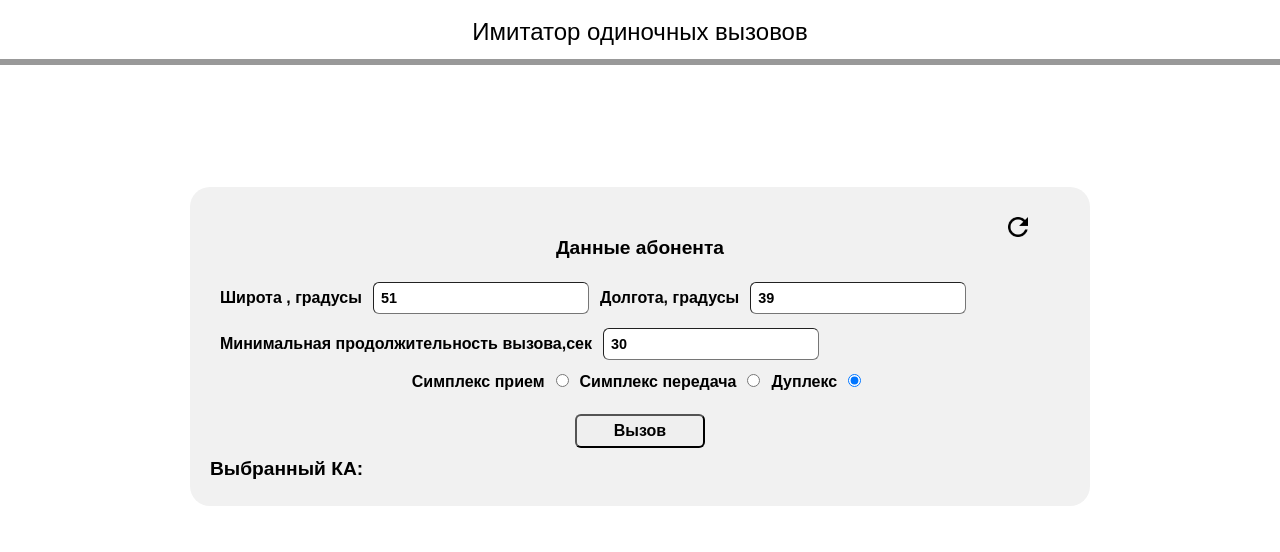
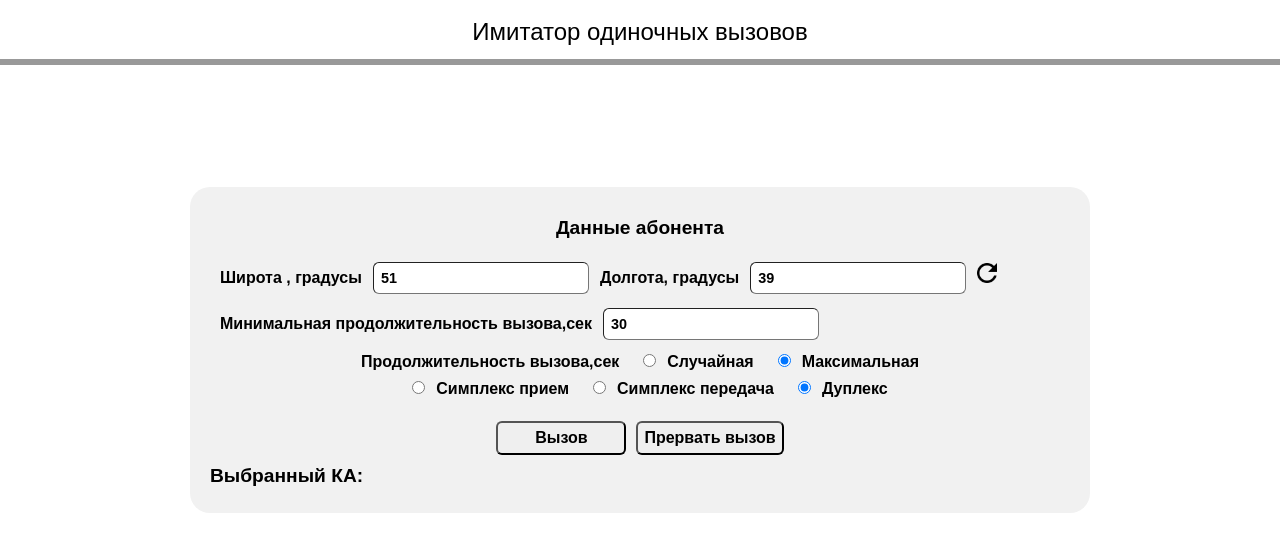
Before and after one commit to Aleksandrskm/RSS-SURR, a Flask app: page /call__simulator in a window 1280 px wide. Shown: the part 75-627 px from the top of the page. Run offline with Flask 3, Linux system fonts and the light colour scheme.

Commit message:
работа с функциями очищения

```diff
--- a/website/static/css/style.css
+++ b/website/static/css/style.css
@@ -202,6 +202,18 @@ img {
     padding: 6px;
     text-align: center;
     width: 130px;
+    border-radius: 6px;
+    border-width: 2px;
+    font-size: calc(1rem);
+    font-weight: bold;
+    font-family: Arial, sans-serif;
+}
+#task-btn_cansel{
+    margin-left: 10px;
+    /* margin-top: 10px; */
+    padding: 6px;
+    text-align: center;
+    /* width: 130px; */
     border-radius: 6px;
     border-width: 2px;
     font-size: calc(1rem);
@@ -456,7 +468,7 @@ body {
 
 .btn2 {
     display: flex;
-    flex-direction: column;
+    flex-direction: row;
     justify-content: center;
     align-items: center;
 }
@@ -474,11 +486,12 @@ body {
 
 .radio-dvi input{
     width: 13px;
+    margin-left: 20px;
 }
 .re-date{
     width: 20px;
     height: 20px;
-    margin-left: 90%;
+    /* margin-left: 90%; */
     margin-right: 0%;
 }
 .header-log{
--- a/website/static/js/index.js
+++ b/website/static/js/index.js
@@ -158,8 +158,46 @@ async function calculateFirstAvailableInterval(data){
           </div> `;
 
           console.log(respons.Nomera_zanyatyih_yacheek[0]);
-          setTimeout(function(){
-            console.log(respons.Nomera_zanyatyih_yacheek);
+
+          if (document.querySelector('.time_call-max').checked) {
+            console.log(respons.Nomera_zanyatyih_yacheek[0]);
+            const time =String(document.querySelector('.total-time').innerText);
+            console.log(time.substring(time.length-3));
+            const timer=setTimeout(function(){
+              postRelaeseFrRes(respons.Nomera_zanyatyih_yacheek,result.satellite_id).then(()=>{
+                document.querySelector('.information_request').innerHTML+=` <br><div style="font-size: calc(1.2rem);">Завершение сеанса связи: </div>`;
+                document.querySelector('.information_request').innerHTML+=`<div>Каналы освобождены</div>`;
+                document.querySelector('.information_request').innerHTML+=`<div> Продолжительность вызова ${time.substring(time.length-3)} секунд</div>`;
+                const dataEndCall=new Date();
+                document.querySelector('.information_request').innerHTML+=` <div>Время завершения вызова ${String(dataEndCall)}:</div> <br>`;
+                document.getElementById('response3').innerHTML+=`<br><div style="
+                font-size: calc(1.2rem);">Завершение сеанса связи:</div>`;
+                document.getElementById('response3').innerHTML+=`<div>Каналы очищены</div>`;
+                document.getElementById('response3').innerHTML+=`<div>Время очистки каналов ${String(dataEndCall)}</div>`;
+              });
+            },Number(time.substring(time.length-3))*1000);
+            const btnEnd=document.getElementById('task-btn_cansel');
+            btnEnd.addEventListener('click',()=>{
+              clearTimeout(timer);
+              postRelaeseFrRes(respons.Nomera_zanyatyih_yacheek,result.satellite_id).then(()=>{
+                const dataEndCall=new Date();
+                document.querySelector('.information_request').innerHTML+=` <br><div style="font-size: calc(1.2rem);">Завершение сеанса связи: </div>`;
+                  document.querySelector('.information_request').innerHTML+=`<div>Каналы освобождены</div>`;
+                  // document.querySelector('.information_request').innerHTML+=`<div> Продолжительность вызова ${dataEndCall} секунд</div>`;
+                  document.querySelector('.information_request').innerHTML+=` <div>Продолжительность вызова
+                  ${(dataEndCall-new Date(data.start_datetime_iso))/1000} секунд</div> <br>`;
+                  document.querySelector('.information_request').innerHTML+=` <div>Время завершения вызова
+                  ${dataEndCall}</div> <br>`;
+                  document.getElementById('response3').innerHTML+=`<br><div style="
+                  font-size: calc(1.2rem);">Завершение сеанса связи:</div>`;
+                  document.getElementById('response3').innerHTML+=`<div>Каналы очищены</div>`;
+                  document.getElementById('response3').innerHTML+=`<div>Время очистки каналов ${String(dataEndCall)}</div>`;
+              });
+
+            });
+          }
+          else{
+            const timer=setTimeout(function(){
               postRelaeseFrRes(respons.Nomera_zanyatyih_yacheek,result.satellite_id).then(()=>{
                 document.querySelector('.information_request').innerHTML+=` <br><div style="font-size: calc(1.2rem);">Завершение сеанса связи: </div>`;
                 document.querySelector('.information_request').innerHTML+=`<div>Каналы освобождены</div>`;
@@ -173,27 +211,112 @@ async function calculateFirstAvailableInterval(data){
               });
 
             },randTime);
+            const btnEnd=document.getElementById('task-btn_cansel');
+            btnEnd.addEventListener('click',()=>{
+              clearTimeout(timer);
+              postRelaeseFrRes(respons.Nomera_zanyatyih_yacheek,result.satellite_id).then(()=>{
+                const dataEndCall=new Date();
+                document.querySelector('.information_request').innerHTML+=` <br><div style="font-size: calc(1.2rem);">Завершение сеанса связи: </div>`;
+                  document.querySelector('.information_request').innerHTML+=`<div>Каналы освобождены</div>`;
+                  // document.querySelector('.information_request').innerHTML+=`<div> Продолжительность вызова ${dataEndCall} секунд</div>`;
+                  document.querySelector('.information_request').innerHTML+=` <div>Продолжительность вызова
+                  ${(dataEndCall-new Date(data.start_datetime_iso))/1000} секунд</div> <br>`;
+                  document.querySelector('.information_request').innerHTML+=` <div>Время завершения вызова
+                  ${dataEndCall}</div> <br>`;
+                  document.getElementById('response3').innerHTML+=`<br><div style="
+                  font-size: calc(1.2rem);">Завершение сеанса связи:</div>`;
+                  document.getElementById('response3').innerHTML+=`<div>Каналы очищены</div>`;
+                  document.getElementById('response3').innerHTML+=`<div>Время очистки каналов ${String(dataEndCall)}</div>`;
+              });
+
+            });
+          }
 
         });
       }
       else{
         postOcFrREs(result.satellite_id,document.querySelector('.simple-checkbox').value).then(response=>{
           const randTime=getRandomNumber(60000,120000);
-          document.querySelector('.information_request').innerHTML+=`<div>Время получения КА для связи ${new Date()}</div>`;
-      document.querySelector('.information_request').innerHTML+=`<div>Время вызова функции занятия каналов  ${new Date()}</div>`;
+          document.querySelector('.information_request').innerHTML+=`<div>Время получения КА для связи  ${new Date()}</div>`;
+          document.getElementById('response3').innerHTML+=`<div>Время вызова сеанса связи ${new Date()}</div>`;
+          document.getElementById('response3').innerHTML+=`<div>Каналы выделены</div>`;
+          document.querySelector('.information_request').innerHTML+=`<div>Время вызова сеанса связи ${new Date()}</div>`;
+
           document.querySelector('.information_request').innerHTML+=`<div> Заняты частотные каналы:${result.satellite_name} ${response.Nomera_zanyatyih_yacheek[0][0]} -
            ${response.Nomera_zanyatyih_yacheek[0][1]}</div> `;
+          if (document.querySelector('.time_call-max').checked) {
+            const time =String(document.querySelector('.total-time').innerText);
+            console.log(time.substring(time.length-3));
+            const timer=setTimeout(function(){
+              postRelaeseFrRes(response.Nomera_zanyatyih_yacheek,result.satellite_id).then(()=>{
+                document.querySelector('.information_request').innerHTML+=` <br><div style="font-size: calc(1.2rem);">Завершение сеанса связи: </div>`;
+                document.querySelector('.information_request').innerHTML+=`<div>Каналы освобождены</div>`;
+                document.querySelector('.information_request').innerHTML+=`<div> Продолжительность вызова ${time.substring(time.length-3)} секунд</div>`;
+                const dataEndCall=new Date();
+                document.querySelector('.information_request').innerHTML+=` <div>Время завершения вызова ${String(dataEndCall)}:</div> <br>`;
+                document.getElementById('response3').innerHTML+=`<br><div style="
+                font-size: calc(1.2rem);">Завершение сеанса связи:</div>`;
+                document.getElementById('response3').innerHTML+=`<div>Каналы очищены</div>`;
+                document.getElementById('response3').innerHTML+=`<div>Время очистки каналов ${String(dataEndCall)}</div>`;
+              });
+            },Number(time.substring(time.length-3))*1000);
+            const btnEnd=document.getElementById('task-btn_cansel');
+            btnEnd.addEventListener('click',()=>{
+              clearTimeout(timer);
+              postRelaeseFrRes(response.Nomera_zanyatyih_yacheek,result.satellite_id).then(()=>{
+                const dataEndCall=new Date();
+                document.querySelector('.information_request').innerHTML+=` <br><div style="font-size: calc(1.2rem);">Завершение сеанса связи: </div>`;
+                  document.querySelector('.information_request').innerHTML+=`<div>Каналы освобождены</div>`;
+                  // document.querySelector('.information_request').innerHTML+=`<div> Продолжительность вызова ${dataEndCall} секунд</div>`;
+                  document.querySelector('.information_request').innerHTML+=` <div>Продолжительность вызова
+                  ${(dataEndCall-new Date(data.start_datetime_iso))/1000} секунд</div> <br>`;
+                  document.querySelector('.information_request').innerHTML+=` <div>Время завершения вызова
+                  ${dataEndCall}</div> <br>`;
+                  document.getElementById('response3').innerHTML+=`<br><div style="
+                  font-size: calc(1.2rem);">Завершение сеанса связи:</div>`;
+                  document.getElementById('response3').innerHTML+=`<div>Каналы очищены</div>`;
+                  document.getElementById('response3').innerHTML+=`<div>Время очистки каналов ${String(dataEndCall)}</div>`;
+              });
+
+            });
+          }
+          else{
             setTimeout(function(){
 
               postRelaeseFrRes(response.Nomera_zanyatyih_yacheek,result.satellite_id).then(()=>{
                 document.querySelector('.information_request').innerHTML+=` <br><div style="font-size: calc(1.2rem);">Завершение сеанса связи: </div>`;
-              document.querySelector('.information_request').innerHTML+=` <div>Каналы освобождены  </div>`;
-              document.querySelector('.information_request').innerHTML+=` <div> Продолжительность вызова ${randTime/1000} секунд</div>`;
+                document.querySelector('.information_request').innerHTML+=`<div>Каналы освобождены</div>`;
+                document.querySelector('.information_request').innerHTML+=`<div> Продолжительность вызова ${randTime/1000} секунд</div>`;
                 const dataEndCall=new Date();
-              document.querySelector('.information_request').innerHTML+=` <div> Время завершения вызова ${String(dataEndCall)}</div>`;
+                document.querySelector('.information_request').innerHTML+=` <div>Время завершения вызова ${String(dataEndCall)}:</div> <br>`;
+                document.getElementById('response3').innerHTML+=`<br><div style="
+                font-size: calc(1.2rem);">Завершение сеанса связи:</div>`;
+                document.getElementById('response3').innerHTML+=`<div>Каналы очищены</div>`;
+                document.getElementById('response3').innerHTML+=`<div>Время очистки каналов ${String(dataEndCall)}</div>`;
               });
 
             },randTime);
+            const btnEnd=document.getElementById('task-btn_cansel');
+            btnEnd.addEventListener('click',()=>{
+              clearTimeout(timer);
+              postRelaeseFrRes(response.Nomera_zanyatyih_yacheek,result.satellite_id).then(()=>{
+                const dataEndCall=new Date();
+                document.querySelector('.information_request').innerHTML+=` <br><div style="font-size: calc(1.2rem);">Завершение сеанса связи: </div>`;
+                  document.querySelector('.information_request').innerHTML+=`<div>Каналы освобождены</div>`;
+                  // document.querySelector('.information_request').innerHTML+=`<div> Продолжительность вызова ${dataEndCall} секунд</div>`;
+                  document.querySelector('.information_request').innerHTML+=` <div>Продолжительность вызова
+                  ${(dataEndCall-new Date(data.start_datetime_iso))/1000} секунд</div> <br>`;
+                  document.querySelector('.information_request').innerHTML+=` <div>Время завершения вызова
+                  ${dataEndCall}</div> <br>`;
+                  document.getElementById('response3').innerHTML+=`<br><div style="
+                  font-size: calc(1.2rem);">Завершение сеанса связи:</div>`;
+                  document.getElementById('response3').innerHTML+=`<div>Каналы очищены</div>`;
+                  document.getElementById('response3').innerHTML+=`<div>Время очистки каналов ${String(dataEndCall)}</div>`;
+              });
+
+            });
+          }
+
 
         });
       }
@@ -228,7 +351,7 @@ function createResponse(result,data){
   for (const [key, value] of Object.entries(result)) {
     if (typeof(value)!='object') {
       if (key=='duration_in_sec') {
-        document.getElementById('response3').innerHTML+=`<div> total_duration_in_sec: ${value}</div>`;
+        document.getElementById('response3').innerHTML+=`<div class="total-time"> total_duration_in_sec: ${value}</div>`;
       }
       else {
         document.getElementById('response3').innerHTML+=`<div>${key}: ${value}</div>`;
@@ -238,7 +361,7 @@ function createResponse(result,data){
    else{
     for (const [key, values] of Object.entries(value)){
       if (key=='duration_in_sec') {
-        document.getElementById('response3').innerHTML+=`<div> total_duration_in_sec: ${values}</div> <br><span style="
+        document.getElementById('response3').innerHTML+=`<div class="total-time"> total_duration_in_sec: ${values}</div> <br><span style="
         font-size: calc(1.2rem);">Вызов:</span>`;
       }
       else  if (key=='end_datetime_iso') {
--- a/website/templates/call__simulator.html
+++ b/website/templates/call__simulator.html
@@ -8,25 +8,34 @@
         <div class="row_com">
 
             <div class="column2_com">
-                <img class="re-date" src="../static/img/re.png">
+
         <div class="div-abonent">Данные абонента</div>
                 <br>
         <div class="data-abonent">
+
             <span>Широта , градусы</span>
             <input id="lat3" type="text" value="51">
             <span>Долгота, градусы</span>
-            <input id="lon3" type="text" value="39">
+            <input id="lon3" type="text" value="39"> <img class="re-date" src="../static/img/re.png">
+
             <span>Минимальная продолжительность вызова,сек</span>
             <input id="min-call-time" type="text" value="30">
         </div>
+        <div class="radio-dvi">
+            <span>Продолжительность вызова,сек</span>
+            <input type="radio" value="1" name="radio-time" class="time_call-rand">
+            <span>Случайная</span>
+            <input type="radio" value="1" name="radio-time" class="time_call-max" checked>
+            <span>Максимальная</span>
 
+        </div>
         <div class="radio-dvi">
+            <input type="radio" value="1" name="radio" class="simple-checkbox">
             <span>Симплекс прием</span>
             <input type="radio" value="1" name="radio" class="simple-checkbox">
             <span>Симплекс передача</span>
-            <input type="radio" value="1" name="radio" class="simple-checkbox">
+            <input type="radio" value="2" name="radio" class="duplex-checkbox" checked>
             <span>Дуплекс</span>
-            <input type="radio" value="2" name="radio" class="duplex-checkbox" checked>
         </div>
 
             </div>
@@ -38,6 +47,7 @@
 
         <div class="btn2">
             <button id="task-btn_sim" onclick="">Вызов</button>
+            <button id="task-btn_cansel" onclick="">Прервать вызов</button>
         </div>
 
         <div class="header-log">Выбранный КА:</div>
```
Lines whose indentation alone changed are shown as unchanged.
